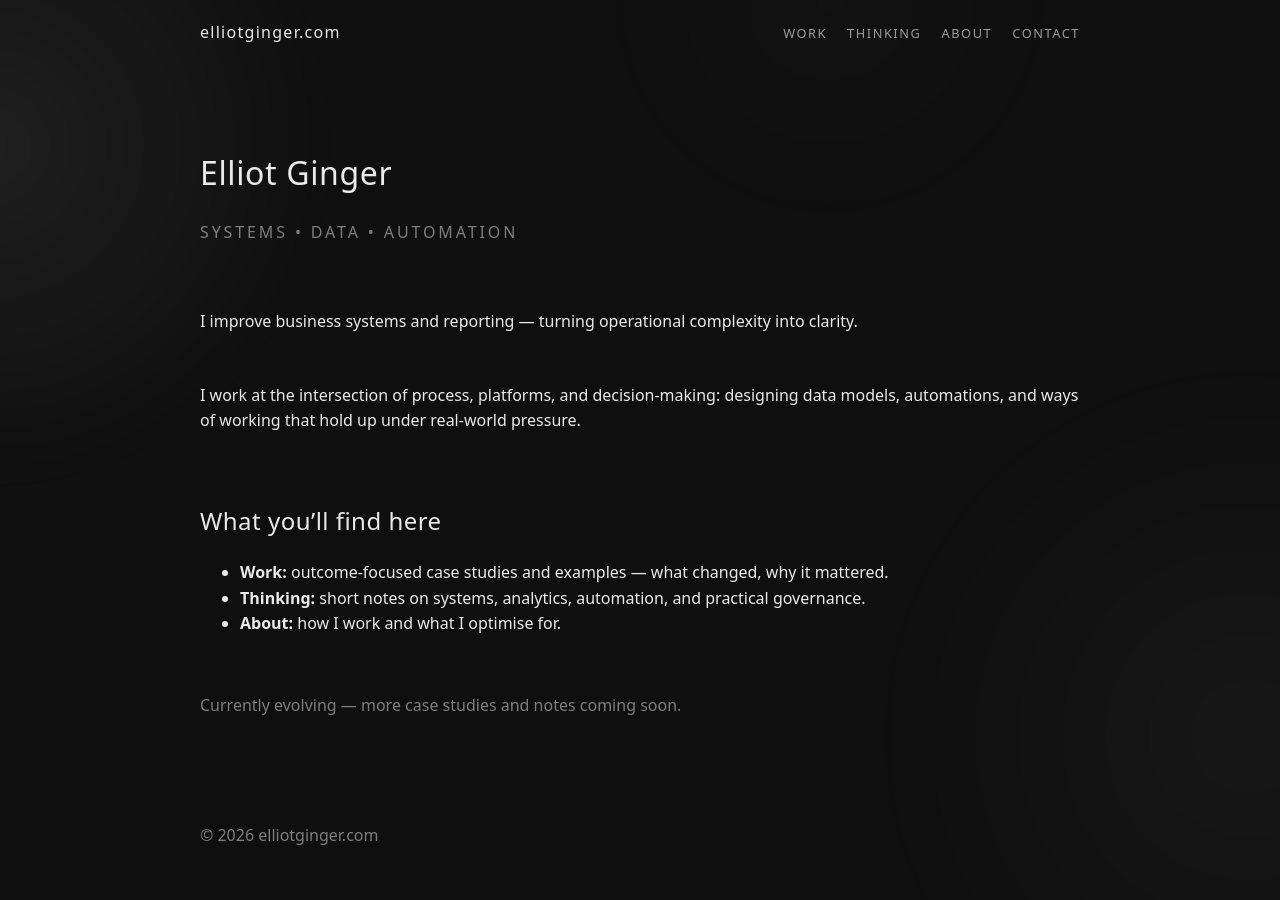
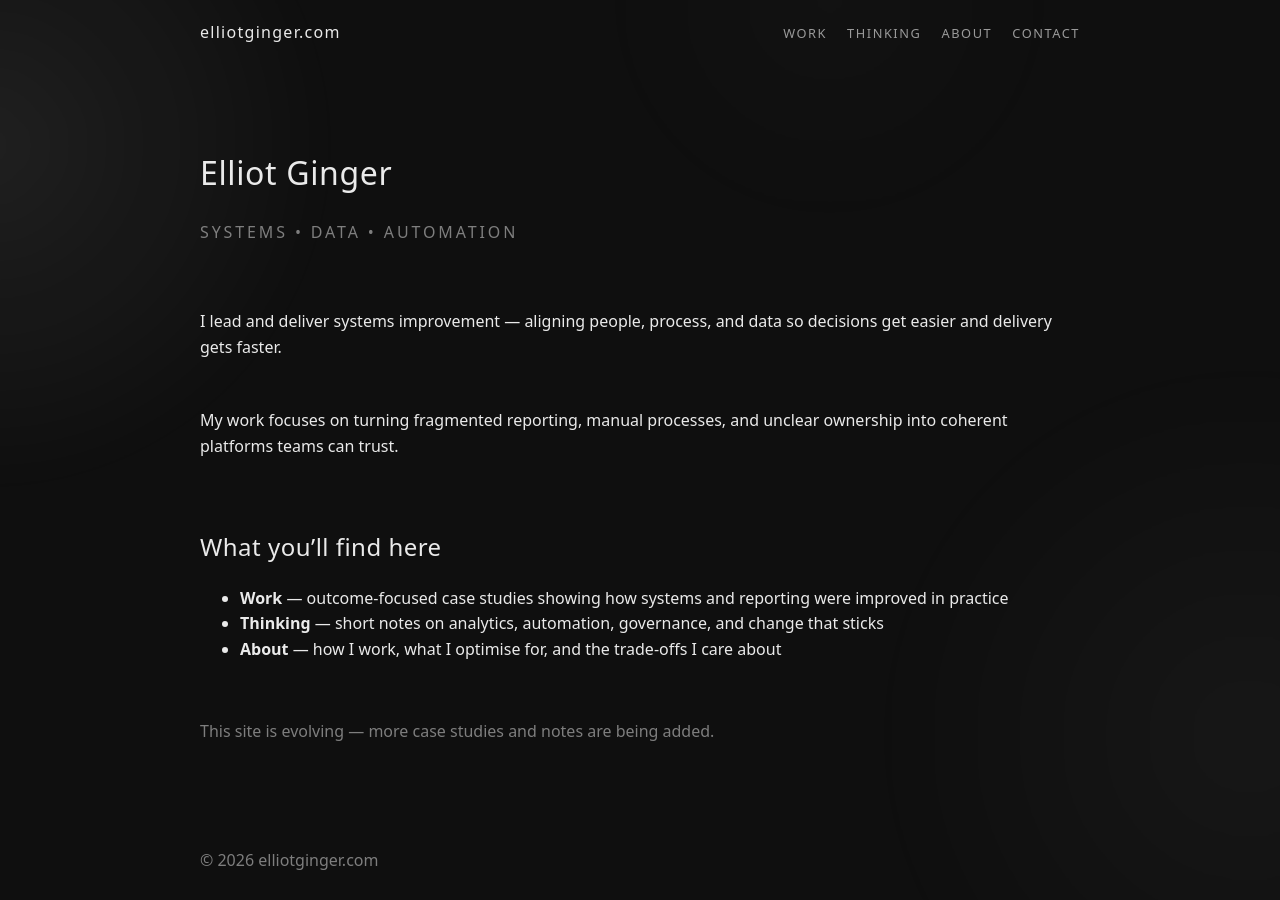
Before and after one commit to ElliotGinge/elliotginger.com, a Jekyll site: the page built from index.md, in a window 1280 px wide. Built offline with Jekyll 4.4.1, drawn with Linux system fonts in a browser that asks for light colours; our own code applies the rules of GitHub Pages for plain Markdown files.

Commit message:
Update index.md

```diff
--- a/index.md
+++ b/index.md
@@ -12,20 +12,22 @@ Systems • Data • Automation
 
 <div style="height:2rem"></div>
 
-I improve business systems and reporting — turning operational complexity into clarity.
+I lead and deliver systems improvement — aligning people, process, and data so decisions get easier and delivery gets faster.
 
 <div style="height:1rem"></div>
 
-I work at the intersection of process, platforms, and decision-making: designing data models, automations, and ways of working that hold up under real-world pressure.
+My work focuses on turning fragmented reporting, manual processes, and unclear ownership into coherent platforms teams can trust.
 
 <div style="height:2rem"></div>
 
 ## What you’ll find here
 
-- **Work:** outcome-focused case studies and examples — what changed, why it mattered.
-- **Thinking:** short notes on systems, analytics, automation, and practical governance.
-- **About:** how I work and what I optimise for.
+- **Work** — outcome-focused case studies showing how systems and reporting were improved in practice
+- **Thinking** — short notes on analytics, automation, governance, and change that sticks
+- **About** — how I work, what I optimise for, and the trade-offs I care about
 
 <div style="height:1.5rem"></div>
 
-<span class="muted">Currently evolving — more case studies and notes coming soon.</span>
+<span class="muted">
+This site is evolving — more case studies and notes are being added.
+</span>
```
